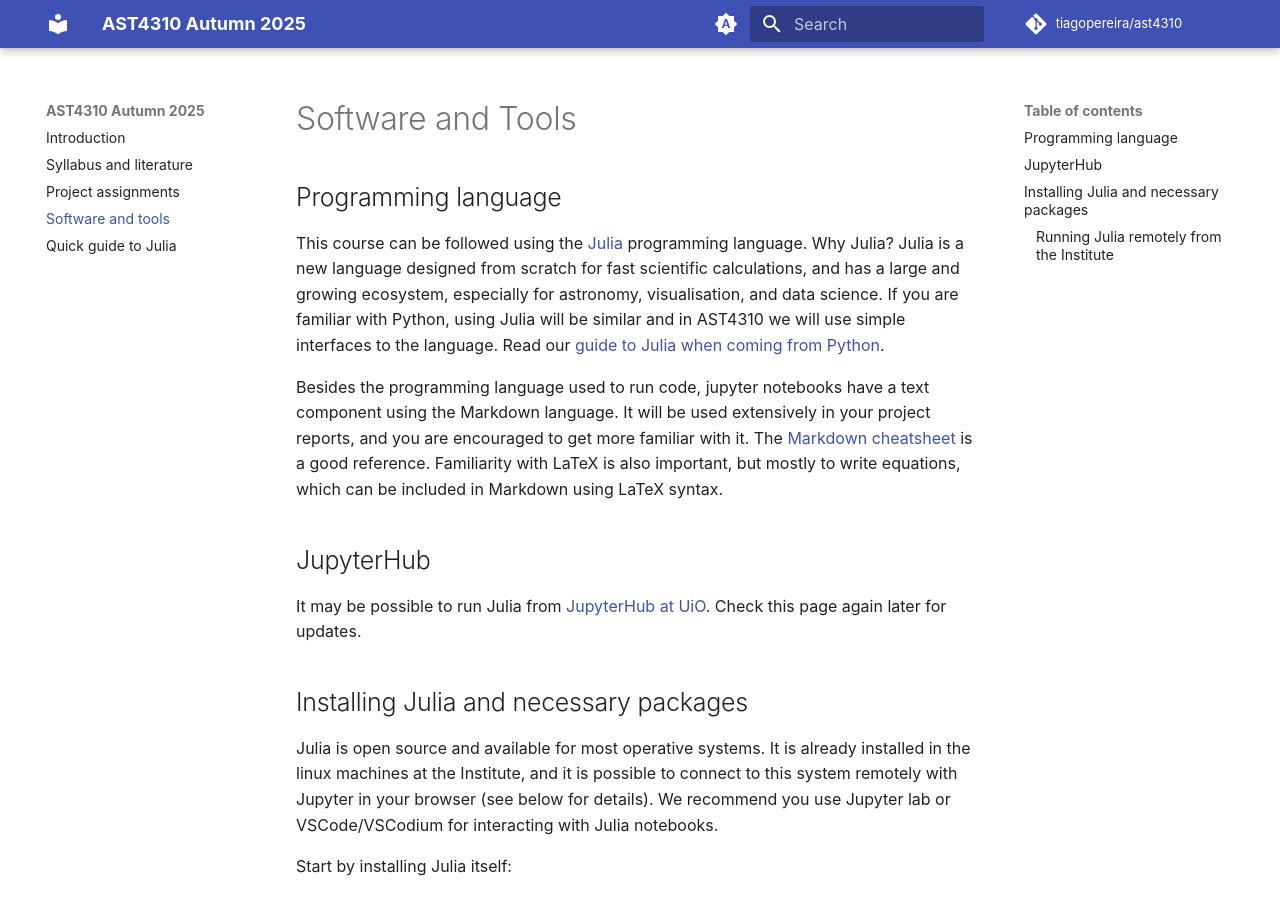
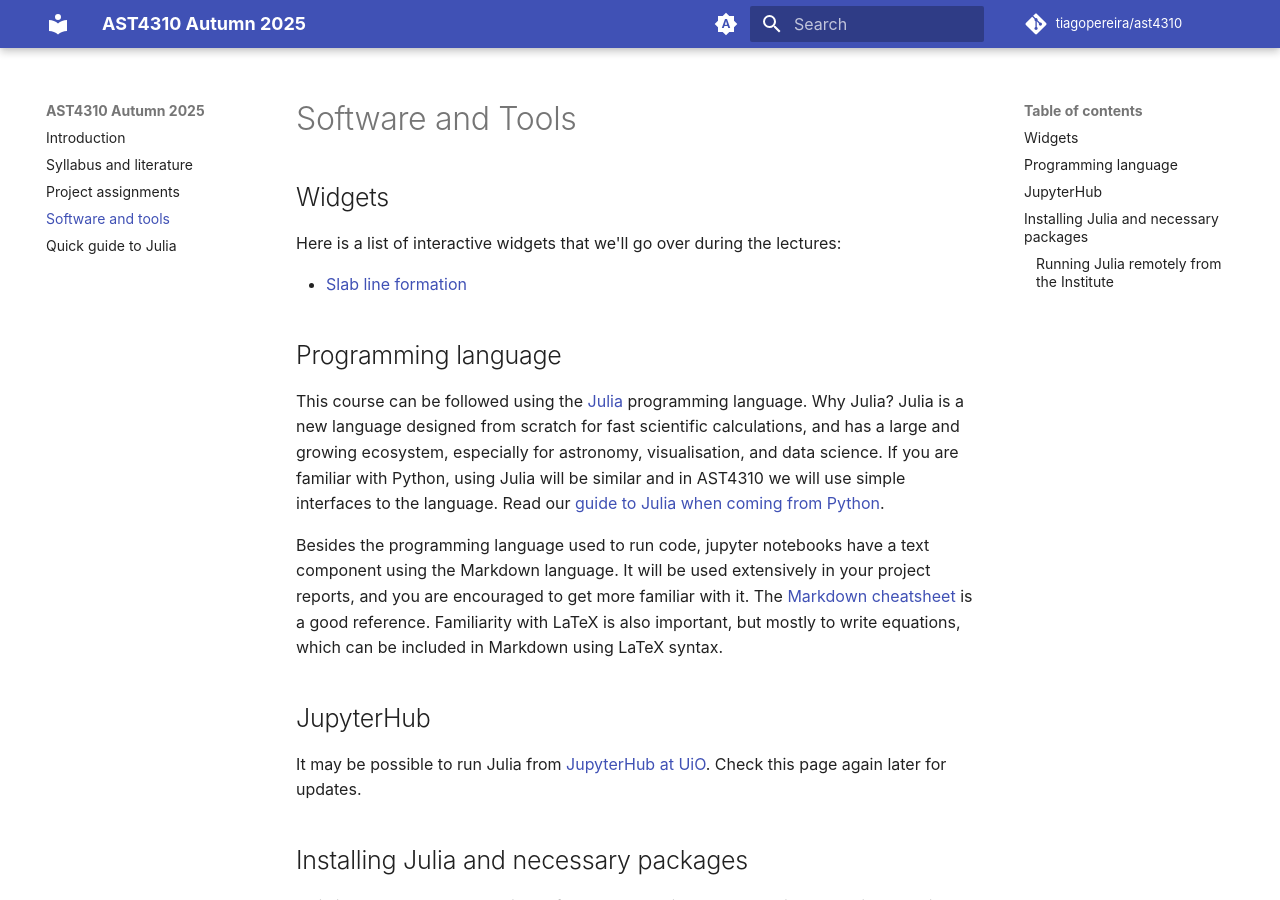
Before and after one commit to tiagopereira/ast4310, an MkDocs documentation site: the page built from docs/tools.md, in a window 1280 px wide and 900 px high. Built offline with MkDocs 1.6.1 and Material for MkDocs 9.7.7, drawn with Linux system fonts in a browser that asks for light colours; comment, search, counter and statistics services are not loaded.

Commit message:
Updated web page

```diff
--- a/docs/tools.md
+++ b/docs/tools.md
@@ -1,4 +1,10 @@
 # Software and Tools
+
+## Widgets
+
+Here is a list of interactive widgets that we'll go over during the lectures:
+
+* [Slab line formation](https://tiagopereira.space/widgets/slab.html)
 
 
 ## Programming language
```
Also changed, not shown: docs/index.md (+1 -1 lines).
